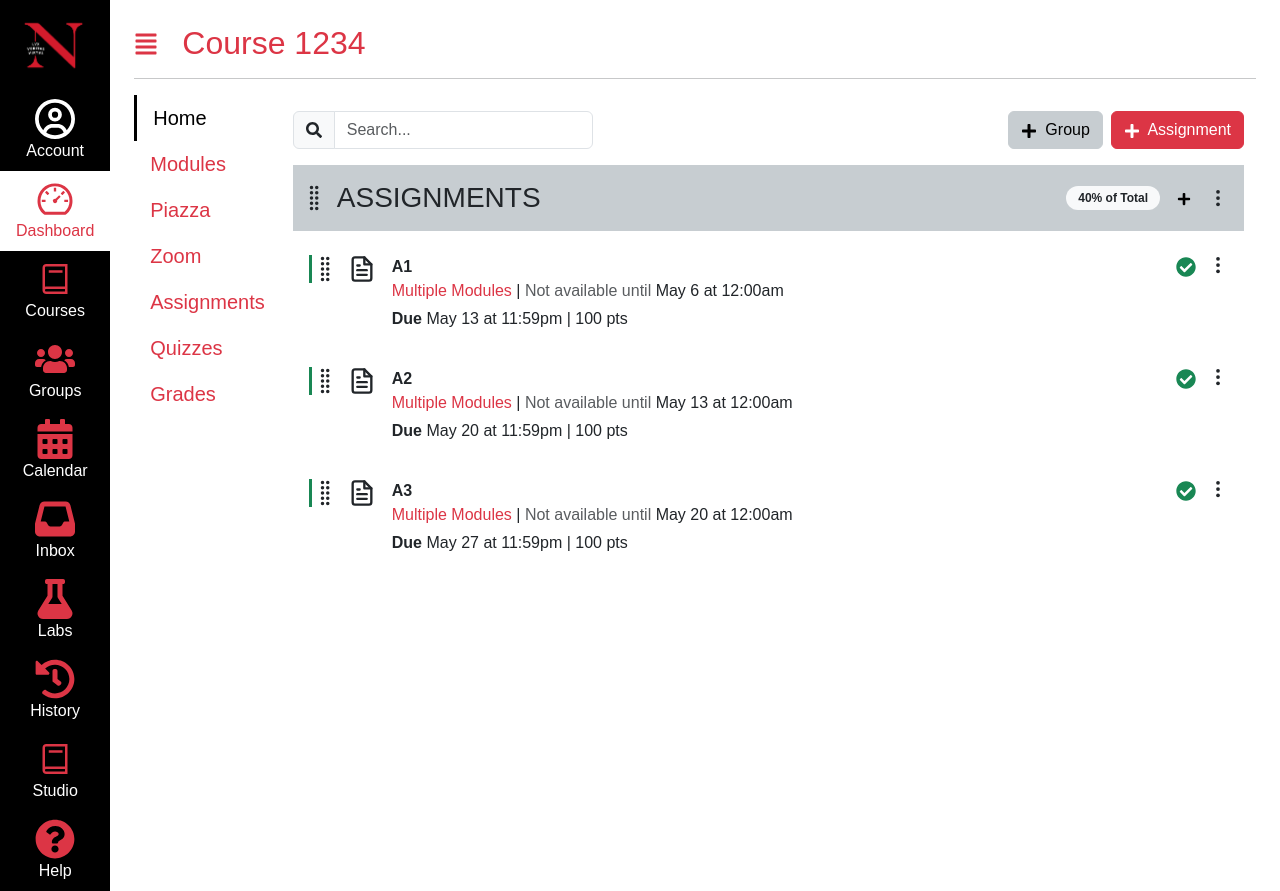
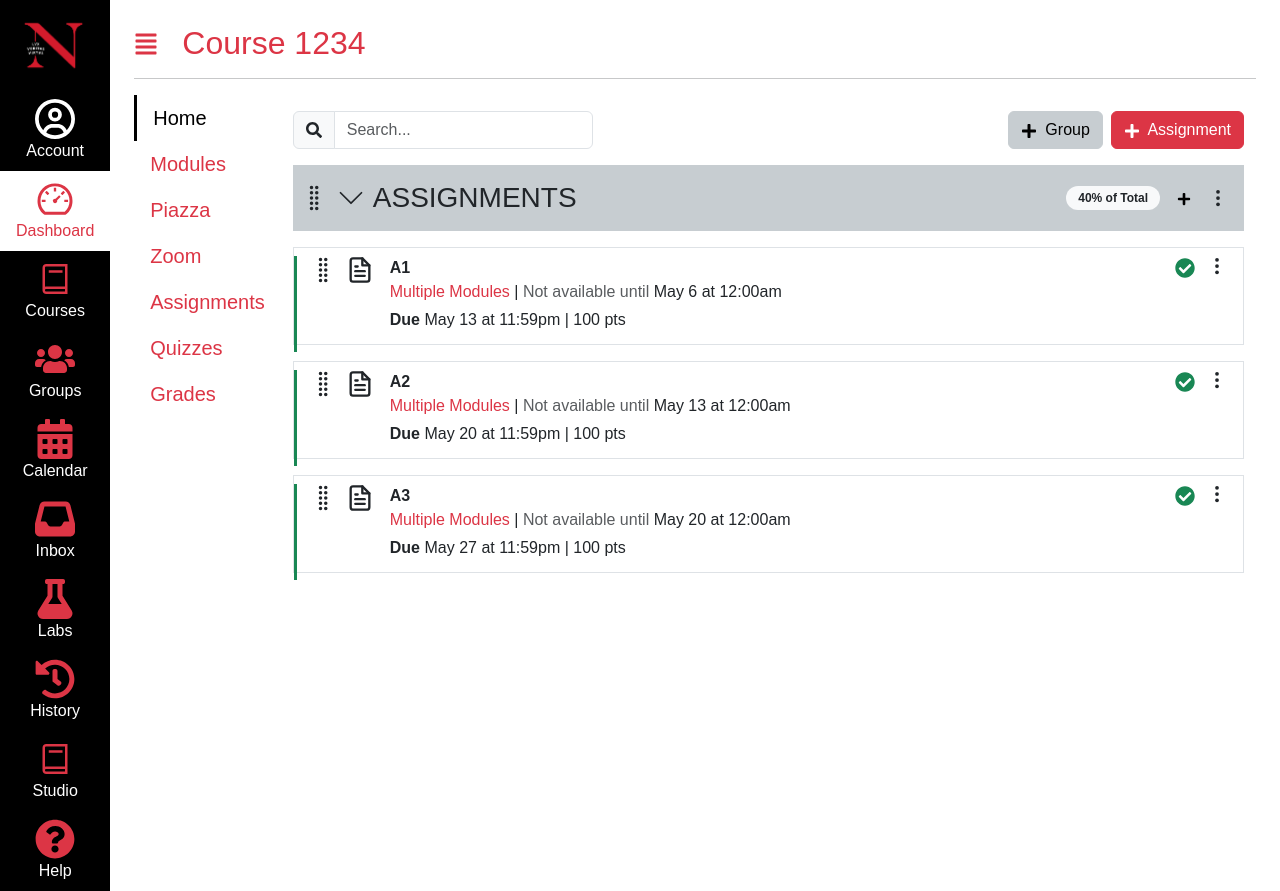
Before and after one commit to VanditGupta/kanbas-react-web-app, a React (Create React App) app: page /#/Kanbas/Courses/1234/Assignments in a window 1280 px wide. Built offline with nearby package versions, Linux system fonts and the light colour scheme; the HTML template or start-up script is replaced by a standard one.

Commit message:
Implented Kanbas 4.7.1

```diff
--- a/src/Kanbas/Courses/Assignments/index.tsx
+++ b/src/Kanbas/Courses/Assignments/index.tsx
@@ -1,16 +1,18 @@
-import { BsGripVertical } from "react-icons/bs";
+import { BsGripVertical, BsChevronDown } from "react-icons/bs";
 import { FaPlus, FaSearch } from "react-icons/fa";
 import { IoEllipsisVertical } from "react-icons/io5";
 import GreenCheckmark from "../Modules/GreenCheckmark";
 import { FiFileText } from "react-icons/fi";
-import './Assignments.css'; // Make sure to import the CSS file
+import "./Assignments.css";
 
 export default function Assignments() {
   return (
     <div id="wd-assignments" className="container mt-3">
       <div className="d-flex justify-content-between align-items-center mb-3">
-        <div className="input-group" style={{ width: '300px' }}>
-          <span className="input-group-text"><FaSearch /></span>
+        <div className="input-group" style={{ width: "300px" }}>
+          <span className="input-group-text">
+            <FaSearch />
+          </span>
           <input
             id="wd-search-assignment"
             className="form-control"
@@ -29,10 +31,18 @@ export default function Assignments() {
       <div className="wd-title p-3 ps-2 bg-secondary d-flex justify-content-between align-items-center">
         <div className="d-flex align-items-center">
           <BsGripVertical className="me-2 fs-3" />
-          <h3 id="wd-assignments-title" className="m-0">ASSIGNMENTS</h3>
+          <BsChevronDown className="me-2 fs-3" />
+          <h3 id="wd-assignments-title" className="m-0">
+            ASSIGNMENTS
+          </h3>
         </div>
         <div className="d-flex align-items-center">
-          <span className="badge bg-light text-dark me-2" style={{ borderRadius: '15px', padding: '0.5em 1em' }}>40% of Total</span>
+          <span
+            className="badge bg-light text-dark me-2"
+            style={{ borderRadius: "15px", padding: "0.5em 1em" }}
+          >
+            40% of Total
+          </span>
           <button className="btn btn-secondary btn-sm">
             <FaPlus />
           </button>
@@ -40,8 +50,12 @@ export default function Assignments() {
         </div>
       </div>
       <ul id="wd-assignment-list" className="list-group rounded-0 mt-3">
-        <li className="wd-assignment-list-item list-group-item d-flex align-items-start mb-3 border-0">
-          <div className="border-start border-3 border-success pe-2 me-2 d-flex align-items-center">
+        <li className="wd-assignment-list-item list-group-item d-flex align-items-start mb-3 border position-relative">
+          <div
+            className="border-start border-3 border-success position-absolute h-100"
+            style={{ left: 0 }}
+          ></div>
+          <div className="d-flex align-items-center pe-2 me-2">
             <BsGripVertical className="me-2 fs-3" />
             <FiFileText className="fs-3" />
           </div>
@@ -53,7 +67,9 @@ export default function Assignments() {
               A1
             </a>
             <p className="mb-1">
-              <span className="text-danger">Multiple Modules</span> | <span className="text-muted">Not available until</span> May 6 at 12:00am
+              <span className="text-danger">Multiple Modules</span> |{" "}
+              <span className="text-muted">Not available until</span> May 6 at
+              12:00am
             </p>
             <p className="mb-1">
               <span className="fw-bold">Due</span> May 13 at 11:59pm | 100 pts
@@ -62,8 +78,12 @@ export default function Assignments() {
           <GreenCheckmark />
           <IoEllipsisVertical className="ms-2 fs-5" />
         </li>
-        <li className="wd-assignment-list-item list-group-item d-flex align-items-start mb-3 border-0">
-          <div className="border-start border-3 border-success pe-2 me-2 d-flex align-items-center">
+        <li className="wd-assignment-list-item list-group-item d-flex align-items-start mb-3 border position-relative">
+          <div
+            className="border-start border-3 border-success position-absolute h-100"
+            style={{ left: 0 }}
+          ></div>
+          <div className="d-flex align-items-center pe-2 me-2">
             <BsGripVertical className="me-2 fs-3" />
             <FiFileText className="fs-3" />
           </div>
@@ -75,7 +95,9 @@ export default function Assignments() {
               A2
             </a>
             <p className="mb-1">
-              <span className="text-danger">Multiple Modules</span> | <span className="text-muted">Not available until</span> May 13 at 12:00am
+              <span className="text-danger">Multiple Modules</span> |{" "}
+              <span className="text-muted">Not available until</span> May 13 at
+              12:00am
             </p>
             <p className="mb-1">
               <span className="fw-bold">Due</span> May 20 at 11:59pm | 100 pts
@@ -84,8 +106,12 @@ export default function Assignments() {
           <GreenCheckmark />
           <IoEllipsisVertical className="ms-2 fs-5" />
         </li>
-        <li className="wd-assignment-list-item list-group-item d-flex align-items-start mb-3 border-0">
-          <div className="border-start border-3 border-success pe-2 me-2 d-flex align-items-center">
+        <li className="wd-assignment-list-item list-group-item d-flex align-items-start mb-3 border position-relative">
+          <div
+            className="border-start border-3 border-success position-absolute h-100"
+            style={{ left: 0 }}
+          ></div>
+          <div className="d-flex align-items-center pe-2 me-2">
             <BsGripVertical className="me-2 fs-3" />
             <FiFileText className="fs-3" />
           </div>
@@ -97,7 +123,9 @@ export default function Assignments() {
               A3
             </a>
             <p className="mb-1">
-              <span className="text-danger">Multiple Modules</span> | <span className="text-muted">Not available until</span> May 20 at 12:00am
+              <span className="text-danger">Multiple Modules</span> |{" "}
+              <span className="text-muted">Not available until</span> May 20 at
+              12:00am
             </p>
             <p className="mb-1">
               <span className="fw-bold">Due</span> May 27 at 11:59pm | 100 pts
```
